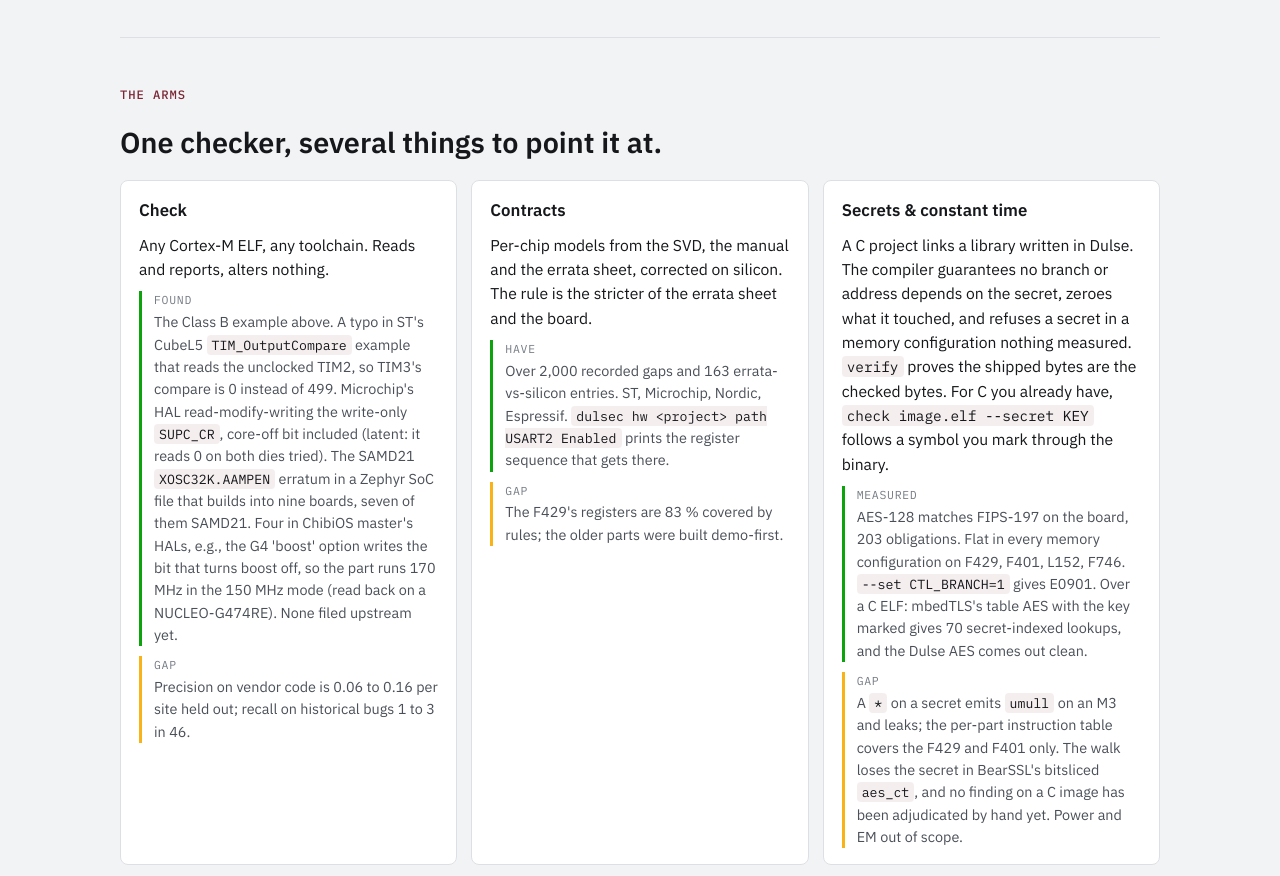
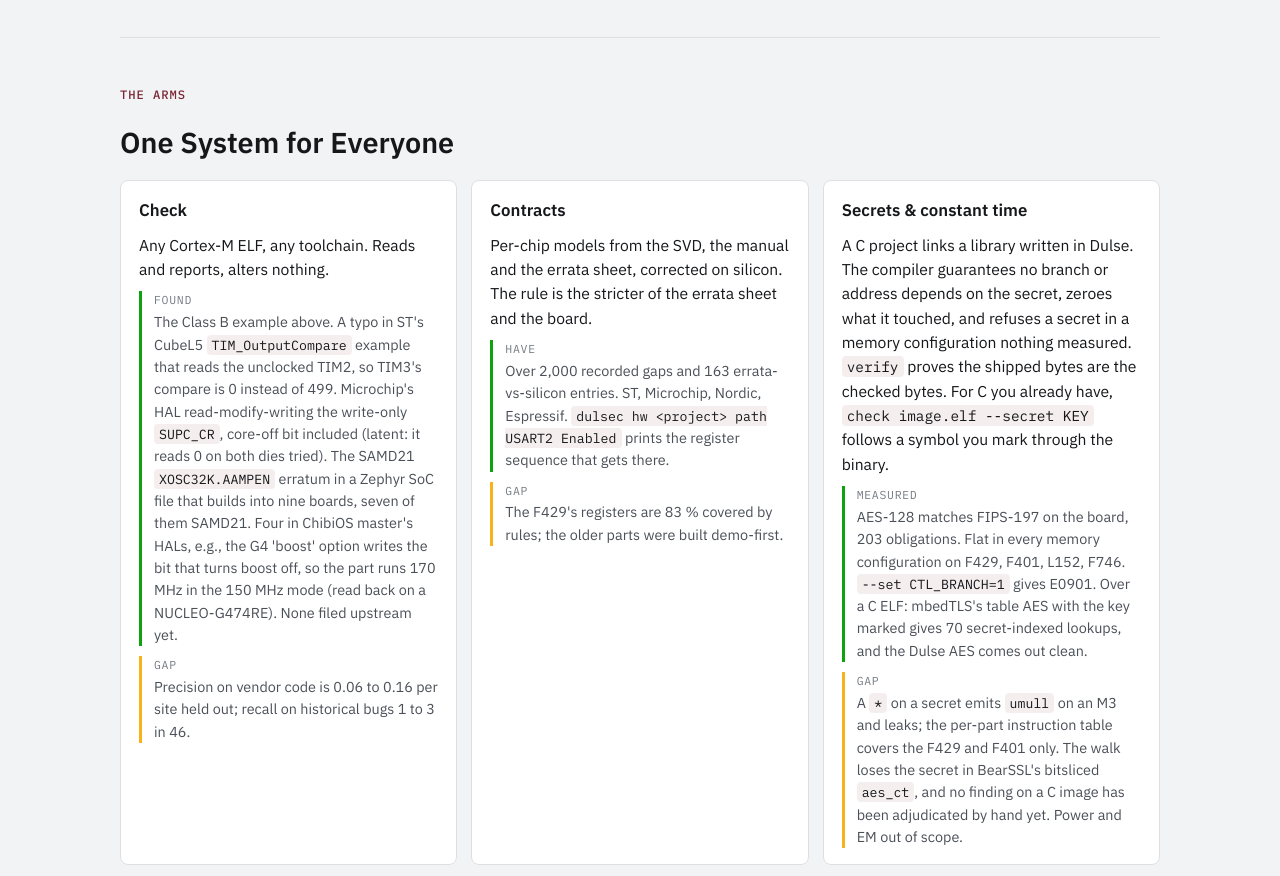
Before and after one commit to dulselang/dulse-site, a plain HTML site: page index.html in a window 1280 px wide. Shown: the part 2100-2976 px from the top of the page. Drawn offline with Linux system fonts and the light colour scheme.

Commit message:
Arms heading: One System for Everyone
Co-Authored-By: Claude Fable 5.2 <noreply@anthropic.com>

```diff
--- a/index.html
+++ b/index.html
@@ -237,7 +237,7 @@ task fn control() every 1ms deadline 100us on TIM6 {
 <section id="arms">
   <div class="stack">
     <p class="eyebrow">The arms</p>
-    <h2>One checker, several things to point it at.</h2>
+    <h2>One System for Everyone</h2>
     <div class="tiles">
       <div class="tile">
         <h3>Check</h3>
```
